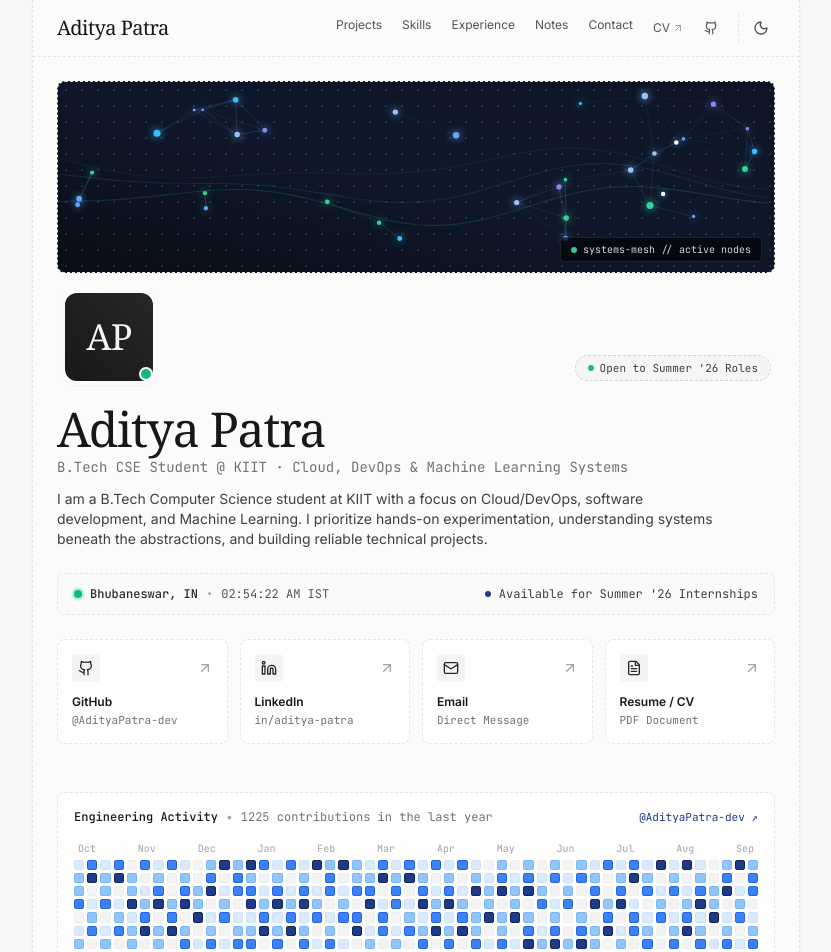
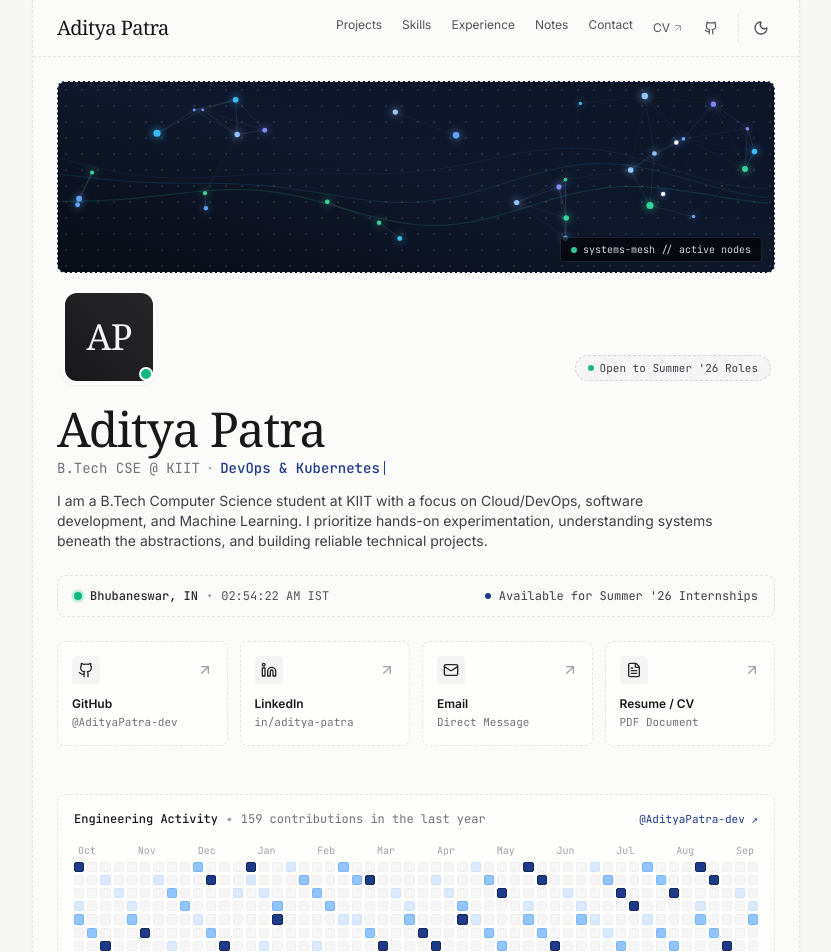
Before and after one commit to AdityaPatra-dev/portfolio, a React (Vite) app: page / in a window 1280 px wide. Shown: the top 952 px of the page, without its empty margins (224-1055 px from the left). Built offline with nearby package versions, Linux system fonts and the light colour scheme; a web font is replaced by a local one.

Commit message:
feat: add typewriter exchanging title animation and reduce activity heatmap density and commits

```diff
--- a/src/components/GithubHeatmap.tsx
+++ b/src/components/GithubHeatmap.tsx
@@ -3,13 +3,13 @@ import React, { useState, useMemo } from 'react';
 interface DayData {
   date: string;
   count: number;
-  level: number; // 0, 1, 2, 3, 4
+  level: number; // 0, 1, 2, 3
 }
 
 export const GithubHeatmap: React.FC = () => {
   const [hoveredDay, setHoveredDay] = useState<DayData | null>(null);
 
-  // Generate realistic commit history for 52 weeks (364 days)
+  // Generate realistic, clean commit history for 52 weeks (364 days)
   const { weeks, totalContributions } = useMemo(() => {
     const weeksList: DayData[][] = [];
     const today = new Date();
@@ -22,27 +22,24 @@ export const GithubHeatmap: React.FC = () => {
       d.setDate(today.getDate() - i);
       const dateStr = d.toISOString().split('T')[0];
 
-      // Pseudo-random but deterministic activity matching Aditya's projects
-      // Higher activity on certain days (projects: CloudArena, TAARAK SIH, CKA)
+      // Pseudo-random but deterministic activity matching realistic development
       const dayOfWeek = d.getDay(); // 0 = Sun, 6 = Sat
       const month = d.getMonth();
       const dayNum = d.getDate();
 
       // Seed calculation
-      const seed = (month * 31 + dayNum * 7 + dayOfWeek * 13) % 100;
+      const seed = (month * 37 + dayNum * 11 + dayOfWeek * 17) % 100;
       let count = 0;
       let level = 0;
 
-      if (seed > 88) {
-        count = 7 + (seed % 6);
-        level = 4;
-      } else if (seed > 65) {
-        count = 4 + (seed % 4);
+      // Sparse, realistic commit distribution (~20% active days, 1-3 commits)
+      if (seed >= 94) {
+        count = 3;
         level = 3;
-      } else if (seed > 40) {
-        count = 2 + (seed % 3);
+      } else if (seed >= 86) {
+        count = 2;
         level = 2;
-      } else if (seed > 22) {
+      } else if (seed >= 77) {
         count = 1;
         level = 1;
       } else {
@@ -69,15 +66,13 @@ export const GithubHeatmap: React.FC = () => {
   const getLevelColor = (level: number) => {
     switch (level) {
       case 1:
-        return 'bg-blue-100 dark:bg-blue-950/60 border border-blue-200/50 dark:border-blue-900/40';
+        return 'bg-blue-100 dark:bg-blue-950/70 border border-blue-200/50 dark:border-blue-900/40';
       case 2:
         return 'bg-blue-300 dark:bg-blue-800/80 border border-blue-400/50 dark:border-blue-700/50';
       case 3:
-        return 'bg-blue-500 dark:bg-blue-600 border border-blue-600 dark:border-blue-500';
-      case 4:
         return 'bg-navy dark:bg-blue-400 border border-navy-hover dark:border-blue-300';
       default:
-        return 'bg-zinc-100 dark:bg-zinc-800/50 border border-zinc-200/40 dark:border-zinc-800';
+        return 'bg-zinc-100/80 dark:bg-zinc-800/40 border border-zinc-200/30 dark:border-zinc-800/60';
     }
   };
 
@@ -156,7 +151,6 @@ export const GithubHeatmap: React.FC = () => {
             <span className={`w-2.5 h-2.5 rounded-[2px] ${getLevelColor(1)}`} />
             <span className={`w-2.5 h-2.5 rounded-[2px] ${getLevelColor(2)}`} />
             <span className={`w-2.5 h-2.5 rounded-[2px] ${getLevelColor(3)}`} />
-            <span className={`w-2.5 h-2.5 rounded-[2px] ${getLevelColor(4)}`} />
           </div>
           <span>More</span>
         </div>
--- /dev/null
+++ b/src/components/TypewriterText.tsx
@@ -0,0 +1,60 @@
+import React, { useState, useEffect } from 'react';
+
+interface TypewriterTextProps {
+  phrases: string[];
+  typingSpeed?: number;
+  deletingSpeed?: number;
+  pauseDuration?: number;
+  className?: string;
+}
+
+export const TypewriterText: React.FC<TypewriterTextProps> = ({
+  phrases,
+  typingSpeed = 80,
+  deletingSpeed = 40,
+  pauseDuration = 1800,
+  className = '',
+}) => {
+  const [phraseIndex, setPhraseIndex] = useState(0);
+  const [text, setText] = useState('');
+  const [isDeleting, setIsDeleting] = useState(false);
+
+  useEffect(() => {
+    const currentPhrase = phrases[phraseIndex % phrases.length];
+    let timer: NodeJS.Timeout;
+
+    if (!isDeleting) {
+      // Typing phase
+      if (text.length < currentPhrase.length) {
+        timer = setTimeout(() => {
+          setText(currentPhrase.slice(0, text.length + 1));
+        }, typingSpeed);
+      } else {
+        // Finished typing word, pause before deleting
+        timer = setTimeout(() => {
+          setIsDeleting(true);
+        }, pauseDuration);
+      }
+    } else {
+      // Deleting phase
+      if (text.length > 0) {
+        timer = setTimeout(() => {
+          setText(currentPhrase.slice(0, text.length - 1));
+        }, deletingSpeed);
+      } else {
+        // Finished deleting, move to next word
+        setIsDeleting(false);
+        setPhraseIndex((prev) => (prev + 1) % phrases.length);
+      }
+    }
+
+    return () => clearTimeout(timer);
+  }, [text, isDeleting, phraseIndex, phrases, typingSpeed, deletingSpeed, pauseDuration]);
+
+  return (
+    <span className={`inline-flex items-center ${className}`}>
+      <span>{text}</span>
+      <span className="inline-block w-[1.5px] h-3 sm:h-3.5 bg-navy dark:bg-blue-400 ml-1 animate-pulse align-middle" />
+    </span>
+  );
+};
--- a/src/pages/HomePage.tsx
+++ b/src/pages/HomePage.tsx
@@ -6,6 +6,7 @@ import { projectsData } from '../data/projects';
 import { certificationsData, educationData } from '../data/experience';
 import { engineeringNotesData } from '../data/notes';
 import { BannerAnimation } from '../components/BannerAnimation';
+import { TypewriterText } from '../components/TypewriterText';
 import { ProjectCard } from '../components/ProjectCard';
 import { GithubHeatmap } from '../components/GithubHeatmap';
 import { LiveStatus } from '../components/LiveStatus';
@@ -65,9 +66,20 @@ export const HomePage: React.FC = () => {
             <h1 className="text-3xl sm:text-4xl md:text-5xl font-serif tracking-tight text-zinc-900 dark:text-zinc-50 font-normal">
               {profileData.name}
             </h1>
-            <p className="text-xs sm:text-sm font-mono text-zinc-500 dark:text-zinc-400 mt-1">
-              B.Tech CSE Student @ KIIT · Cloud, DevOps & Machine Learning Systems
-            </p>
+            <div className="text-xs sm:text-sm font-mono text-zinc-500 dark:text-zinc-400 mt-1 flex flex-wrap items-center gap-1.5 min-h-[22px]">
+              <span>B.Tech CSE @ KIIT</span>
+              <span className="text-zinc-400 dark:text-zinc-600">·</span>
+              <TypewriterText
+                phrases={[
+                  'Cloud & Infrastructure',
+                  'DevOps & Kubernetes',
+                  'Machine Learning Systems',
+                  'Linux & Chaos Engineering',
+                  'RAG & LLM Workflows'
+                ]}
+                className="text-navy dark:text-blue-400 font-medium"
+              />
+            </div>
           </div>
 
           <p className="text-xs sm:text-sm text-zinc-700 dark:text-zinc-300 leading-relaxed max-w-2xl">
```
